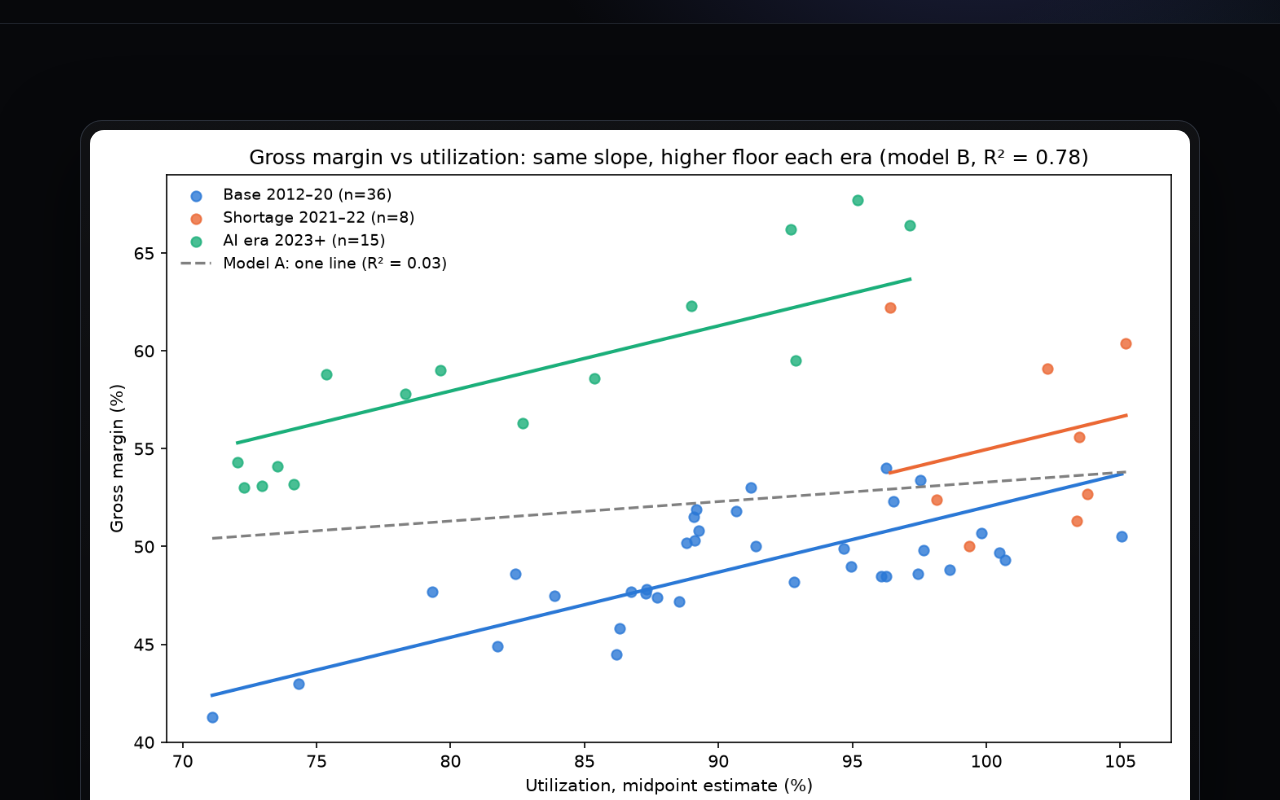
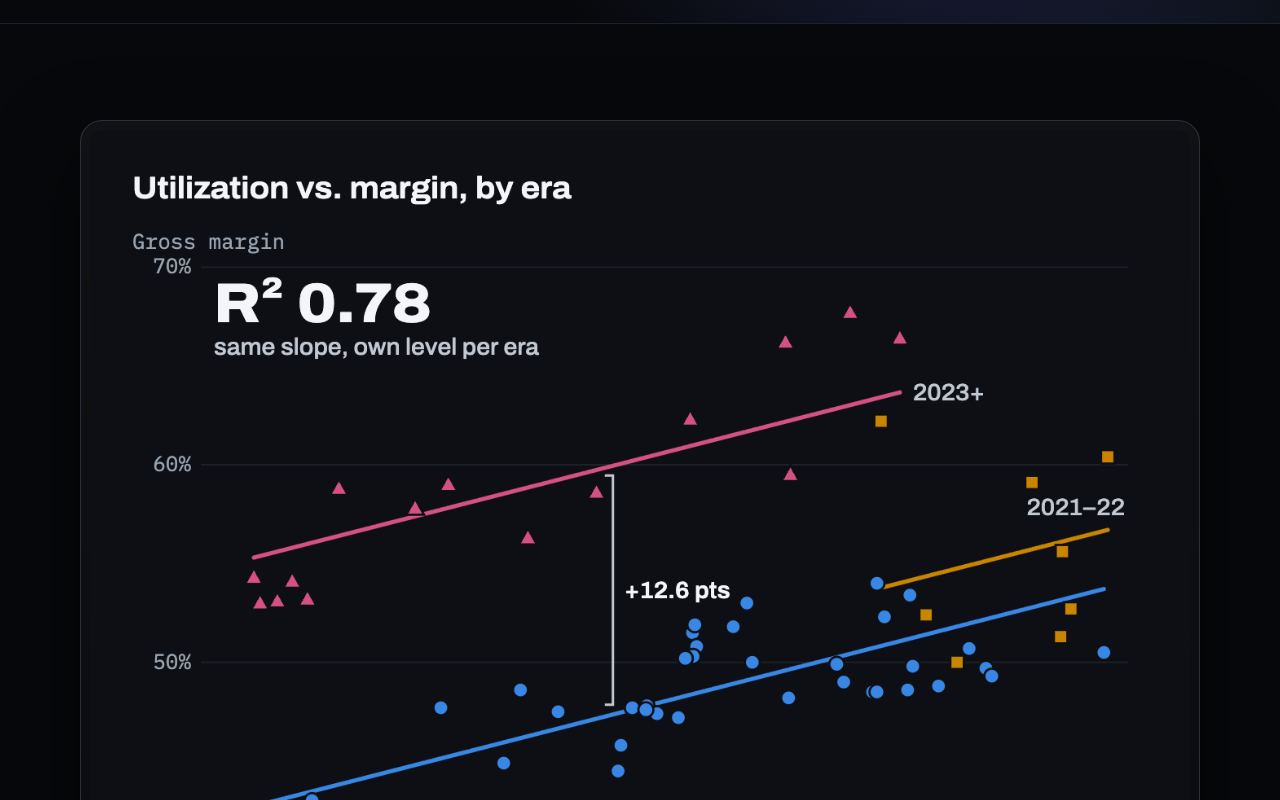
Before and after one commit to jeremyliao0411/portfolio, a Next.js app: page /projects in a window 1280 px wide. Shown: the part 380-1180 px from the top of the page. Built offline with nearby package versions, Linux system fonts and the light colour scheme.

Commit message:
Projects: dark TSMC cover from the new era chart

```diff
--- a/app/content.js
+++ b/app/content.js
@@ -171,7 +171,7 @@ export const projects = {
   },
   items: [
     {
-      cover: { src: "/tsmc/img/03a_margin_vs_utilization_by_era.png", alt: "Chart: TSMC gross margin against fab utilization, with a higher line for each era", width: 1350, height: 840 },
+      cover: { src: "/tsmc/img/margin-by-era-dark.png", alt: "Chart: TSMC gross margin against fab utilization in three eras; same slope, a higher level in each era, R squared 0.78", width: 1350, height: 1088 },
       title: "How much should TSMC build?",
       meta: "Independent project · public data · 2026",
       problem:
```
Also changed, not shown: public/tsmc/img/03a_margin_vs_utilization_by_era.png (deleted), public/tsmc/img/margin-by-era-dark.png (added).
